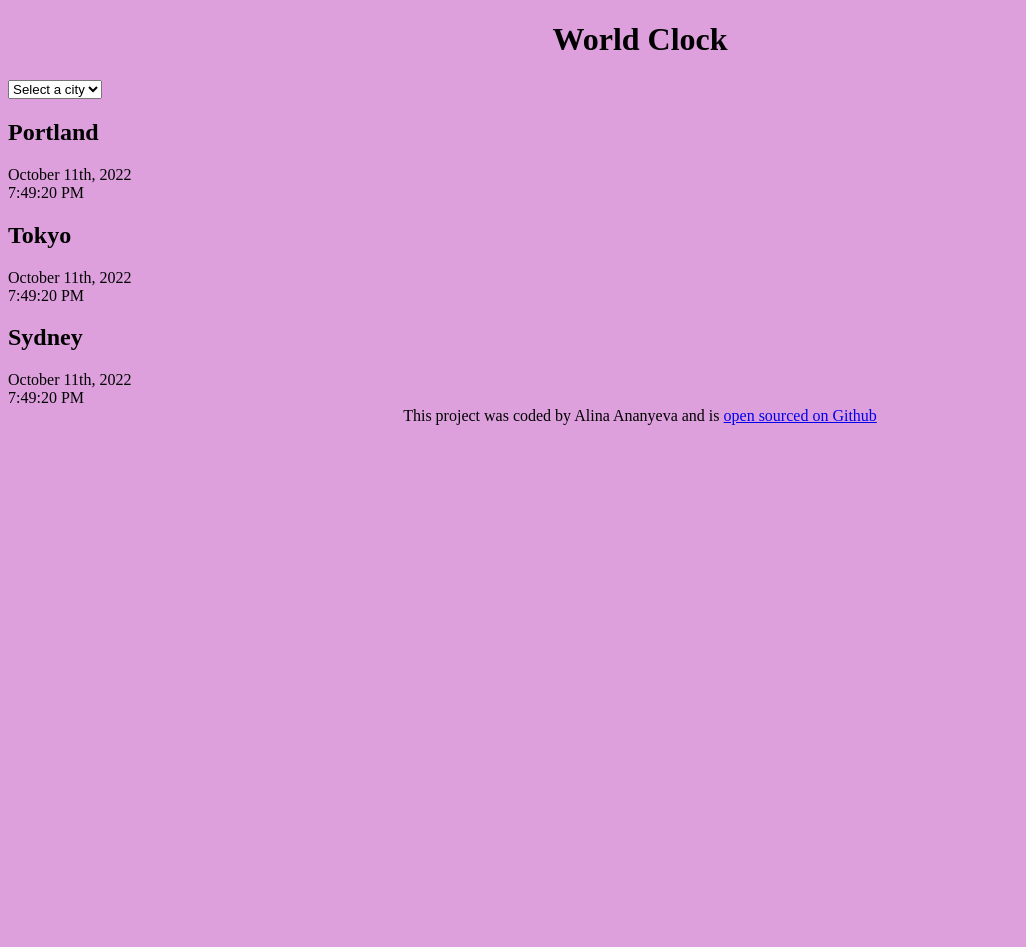
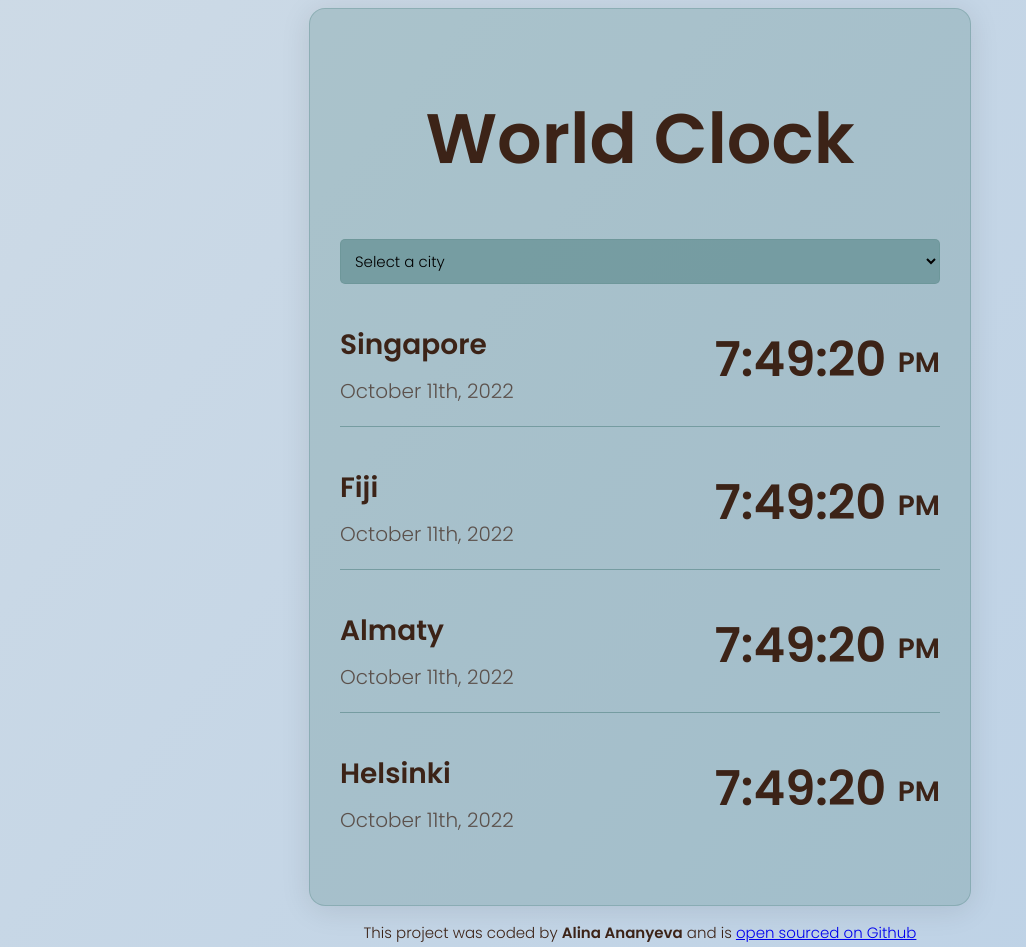
Before and after one commit to alinaland/World-clock, a plain HTML site: page index.html in a window 1280 px wide. Shown: the whole page, without its empty margins (0-1026 px from the left). Before the commit the page ends 800 px from the top, so only its background shows below. Drawn offline with Linux system fonts and the light colour scheme; a script that the page names is missing.

Commit message:
Added CSS

```diff
--- a/css/styles.css
+++ b/css/styles.css
@@ -1,9 +1,90 @@
 body {
-  background: plum;
+  background: linear-gradient(128deg, #f5efe6, #b4cde6);
+  background-size: 400% 400%;
+
+  -webkit-animation: AnimationName 17s ease infinite;
+  animation: AnimationName 17s ease infinite;
+}
+
+@-webkit-keyframes AnimationName {
+  0% {
+    background-position: 0% 20%;
+  }
+  50% {
+    background-position: 100% 81%;
+  }
+  100% {
+    background-position: 0% 20%;
+  }
+}
+
+select {
+  display: block;
+  width: 100%;
+  border-radius: 5px;
+  padding: 10px;
+  background: rgba(98, 142, 144, 0.7);
+  border: 1px solid rgba(98, 142, 144, 0.4);
+  font-family: "Poppins", sans-serif;
+  font-weight: 300;
+  font-size: 15px;
 }
 h1 {
   text-align: center;
+  font-family: "Poppins", sans-serif;
+  font-weight: 600;
+  font-size: 70px;
+  color: #3c2317;
+}
+
+h2 {
+  margin: 0 0 10px;
+  font-size: 28px;
+}
+
+.container {
+  max-width: 600px;
+  margin: 0 auto;
+  padding: 30px;
+  background: rgba(98, 142, 144, 0.3);
+  border-radius: 16px;
+  box-shadow: 0 4px 30px rgba(0, 0, 0, 0.1);
+  border: 1px solid rgba(98, 142, 144, 0.4);
+}
+
+.date {
+  opacity: 0.7;
+}
+.city {
+  display: flex;
+  justify-content: space-between;
+  margin: 20px 0;
+  font-family: "Poppins", sans-serif;
+  font-weight: 300;
+  font-size: 20px;
+  color: #3c2317;
+  padding: 20px 0;
+  border-bottom: 1px solid rgba(98, 142, 144, 0.7);
+}
+
+.city:last-child {
+  border: none;
+}
+.time {
+  font-size: 48px;
+  font-weight: 600;
+  text-align: right;
+}
+
+.time small {
+  font-size: 28px;
+  vertical-align: middle;
 }
 footer {
   text-align: center;
+  font-family: "Poppins", sans-serif;
+  font-weight: 300;
+  font-size: 15px;
+  color: #3c2317;
+  padding-top: 15px;
 }
--- a/index.html
+++ b/index.html
@@ -5,6 +5,12 @@
     <meta http-equiv="X-UA-Compatible" content="IE=edge" />
     <meta name="viewport" content="width=device-width, initial-scale=1.0" />
     <link rel="stylesheet" href="css/styles.css" />
+    <link rel="preconnect" href="https://fonts.googleapis.com" />
+    <link rel="preconnect" href="https://fonts.gstatic.com" crossorigin />
+    <link
+      href="https://fonts.googleapis.com/css2?family=Poppins:wght@300;400;500;600&display=swap"
+      rel="stylesheet"
+    />
     <title>World Clock - Alina Ananyeva</title>
   </head>
   <body>
@@ -13,28 +19,41 @@
       <select>
         <option value="">Select a city</option>
         <option value="new-york">New York</option>
-        <option value="kyiv">Kyiv</option>
-        <option value="barcelona">Barcelona</option>
+        <option value="kiev">Kiev</option>
+        <option value="tokyo">Tokyo</option>
         <option value="london">London</option>
       </select>
       <div class="city">
-        <h2>Portland</h2>
-        <div class="date">October 11th, 2022</div>
-        <div class="time">7:49:20 PM</div>
+        <div>
+          <h2>Singapore</h2>
+          <div class="date">October 11th, 2022</div>
+        </div>
+        <div class="time">7:49:20 <small>PM</small></div>
       </div>
       <div class="city">
-        <h2>Tokyo</h2>
-        <div class="date">October 11th, 2022</div>
-        <div class="time">7:49:20 PM</div>
+        <div>
+          <h2>Fiji</h2>
+          <div class="date">October 11th, 2022</div>
+        </div>
+        <div class="time">7:49:20 <small>PM</small></div>
       </div>
       <div class="city">
-        <h2>Sydney</h2>
-        <div class="date">October 11th, 2022</div>
-        <div class="time">7:49:20 PM</div>
+        <div>
+          <h2>Almaty</h2>
+          <div class="date">October 11th, 2022</div>
+        </div>
+        <div class="time">7:49:20 <small>PM</small></div>
+      </div>
+      <div class="city">
+        <div>
+          <h2>Helsinki</h2>
+          <div class="date">October 11th, 2022</div>
+        </div>
+        <div class="time">7:49:20 <small>PM</small></div>
       </div>
     </div>
     <footer>
-      This project was coded by Alina Ananyeva and is
+      This project was coded by <strong>Alina Ananyeva</strong> and is
       <a href="https://github.com/alinaland/World-clock"
         >open sourced on Github</a
       >
--- a/javascript/script.js
+++ /dev/null
@@ -1 +0,0 @@
-alert("hello");
```
